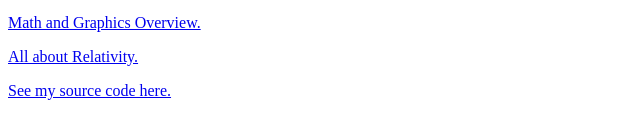
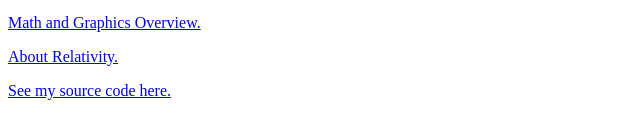
Before and after one commit to EricInArizona/EricInArizona.github.io, a plain HTML site: page index.html in a window 1280 px wide. Shown: the part 202-340 px from the top of the page, 0-640 px from the left. Drawn offline with Linux system fonts and the light colour scheme.

Commit message:
Update index.html

```diff
--- a/index.html
+++ b/index.html
@@ -23,7 +23,7 @@ Math and Graphics Overview.</a>
 </p>
 
 <p><a href="https://ericinarizona.github.io/Relativity.htm">
-All about Relativity.</a>
+About Relativity.</a>
 </p>
 
 <p><a href="https://github.com/EricInArizona">
```
